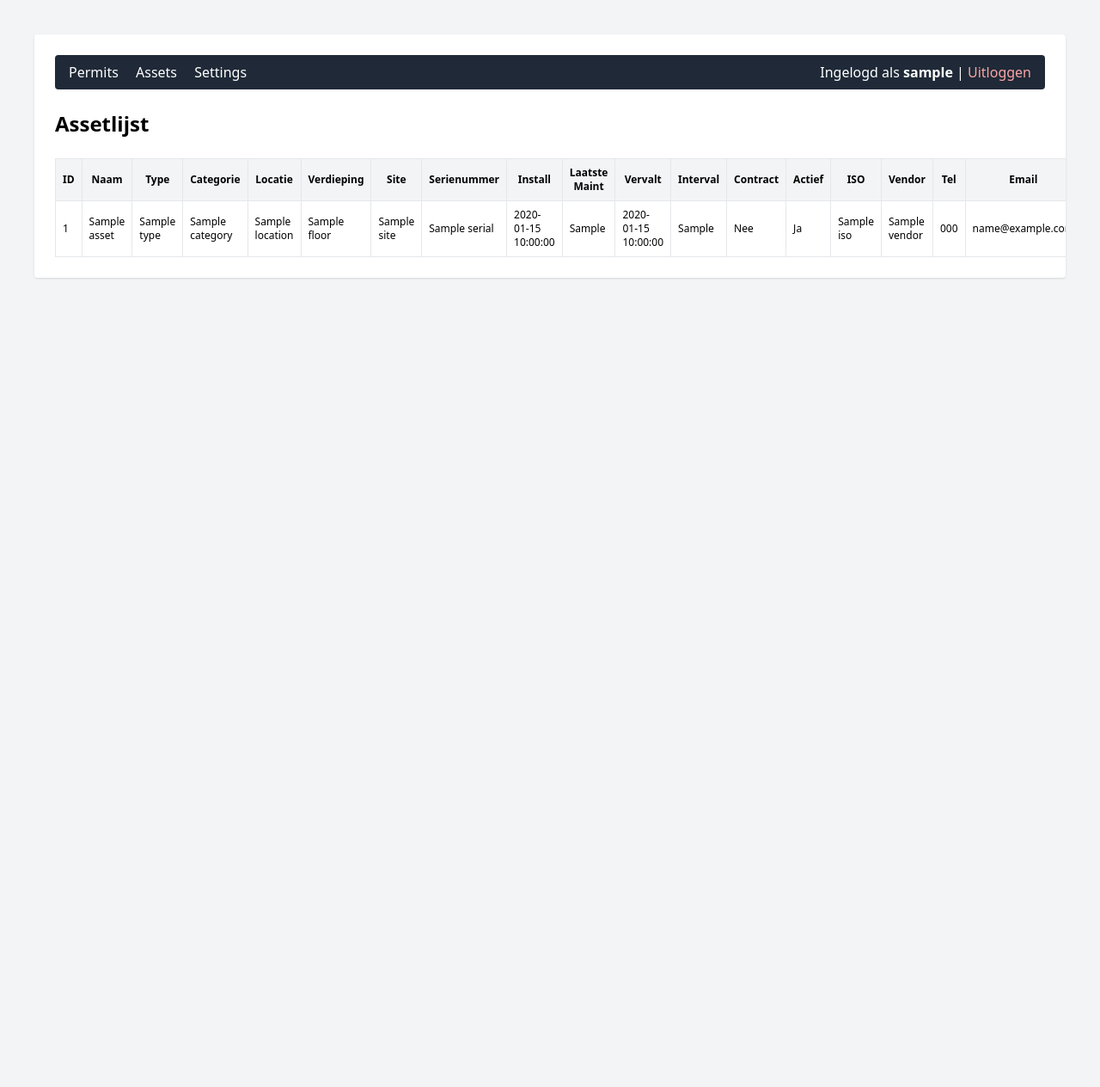
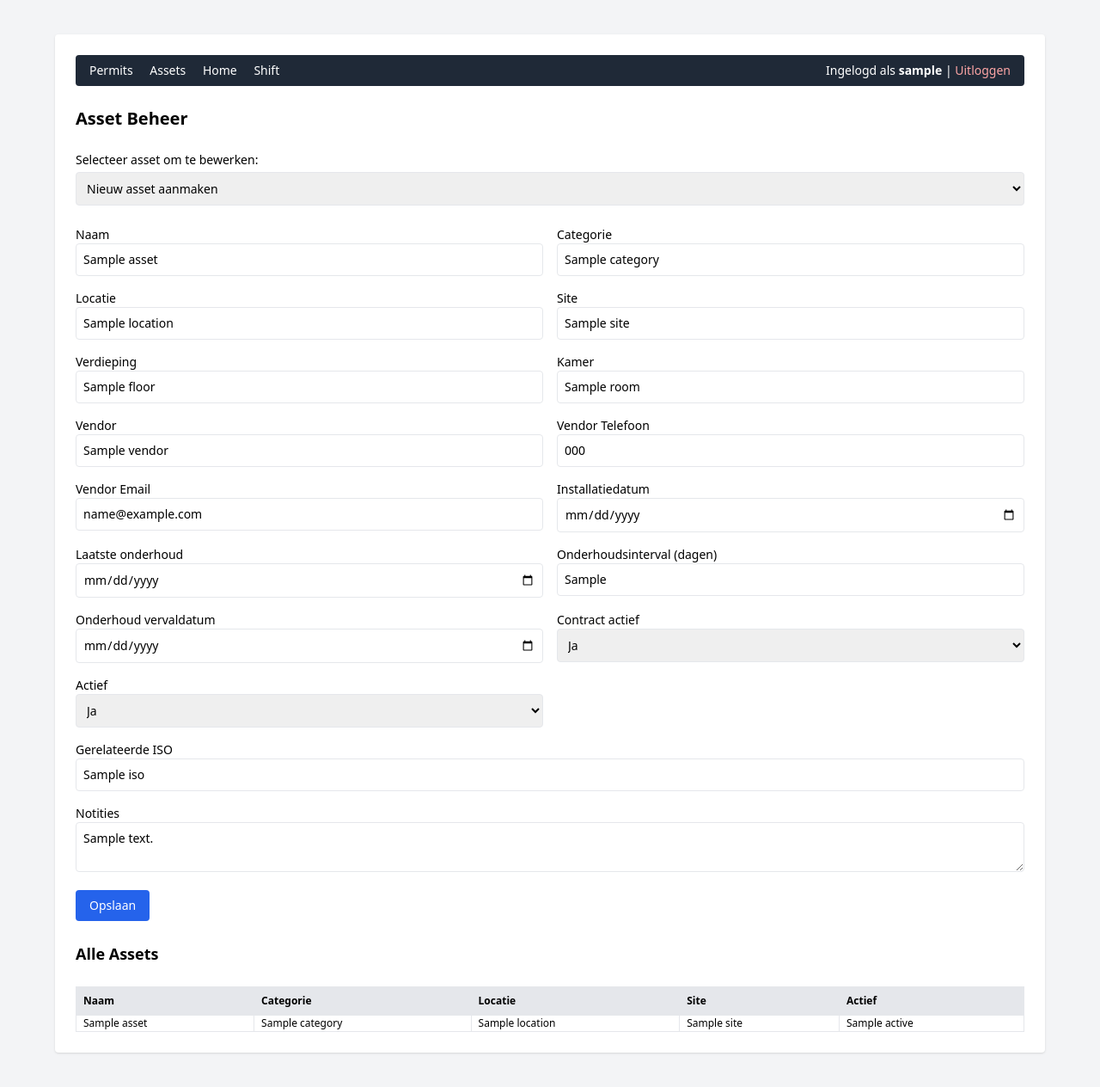
Before and after one commit to MaikelGevdLeeuw/Mslim, a Flask app: template templates/assets.html in a window 1280 px wide. Shown: the whole page at 86% size. Before the commit the page ends 324 px from the top, so only its background shows below. Run offline with Flask 3, Linux system fonts and the light colour scheme; the visitor is signed in with stand-in values (Sample User, id 1); the template is opened without the code that fills it: most values are stand-ins (such as "Sample title", 1, 10 or a date in 2020); some libraries are stand-ins or nearby versions.

Commit message:
Update assets.html

```diff
--- a/templates/assets.html
+++ b/templates/assets.html
@@ -1,18 +1,20 @@
-<!doctype html>
+<!DOCTYPE html>
 <html>
 <head>
   <meta charset="UTF-8">
-  <title>Assets</title>
+  <title>Asset Beheer</title>
   <script src="https://cdn.tailwindcss.com"></script>
 </head>
-<body class="bg-gray-100 p-10">
-  <div class="max-w-[95vw] mx-auto bg-white p-6 rounded shadow space-y-6 overflow-x-auto">
+<body class="bg-gray-100 p-10 text-sm">
+  <div class="max-w-6xl mx-auto bg-white p-6 rounded shadow space-y-6">
 
-    <div class="bg-gray-800 text-white px-4 py-2 flex justify-between items-center rounded">
+    <!-- Navigatie -->
+    <div class="bg-gray-800 text-white px-4 py-2 flex justify-between items-center rounded mb-6">
       <div class="space-x-4">
         <a href="/" class="hover:underline">Permits</a>
         <a href="/assets" class="hover:underline">Assets</a>
-        <a href="/settings" class="hover:underline">Settings</a>
+        <a href="/home" class="hover:underline">Home</a>
+        <a href="/shift" class="hover:underline">Shift</a>
       </div>
       <div>
         Ingelogd als <strong>{{ session['user'] }}</strong> |
@@ -20,71 +22,80 @@
       </div>
     </div>
 
-    <div class="flex justify-between items-center">
-      <h2 class="text-2xl font-bold">Assetlijst</h2>
-      {% if role == 'admin' %}
-      <a href="/asset/add" class="bg-green-600 text-white px-4 py-2 rounded">+ Nieuwe Asset</a>
-      {% endif %}
-    </div>
+    <h1 class="text-xl font-bold">Asset Beheer</h1>
 
-    <table class="table-auto w-full border border-gray-300 text-xs">
-      <thead class="bg-gray-100">
-        <tr>
-          <th class="p-2 border">ID</th>
+    <!-- Selecteer om te bewerken -->
+    <form method="GET" class="mb-4">
+      <label>Selecteer asset om te bewerken:</label>
+      <select name="edit_id" onchange="this.form.submit()" class="w-full border p-2 rounded mt-1">
+        <option value="">Nieuw asset aanmaken</option>
+        {% for a in assets %}
+          <option value="{{ a.id }}" {% if edit_id == a.id %}selected{% endif %}>{{ a.name }}</option>
+        {% endfor %}
+      </select>
+    </form>
+
+    <!-- Formulier -->
+    <form method="POST" action="/assets" class="grid grid-cols-2 gap-4">
+      <input type="hidden" name="id" value="{{ asset.id or '' }}">
+
+      <div><label>Naam</label><input name="name" class="w-full border p-2 rounded" value="{{ asset.name or '' }}"></div>
+      <div><label>Categorie</label><input name="category" class="w-full border p-2 rounded" value="{{ asset.category or '' }}"></div>
+      <div><label>Locatie</label><input name="location" class="w-full border p-2 rounded" value="{{ asset.location or '' }}"></div>
+      <div><label>Site</label><input name="site" class="w-full border p-2 rounded" value="{{ asset.site or '' }}"></div>
+      <div><label>Verdieping</label><input name="floor" class="w-full border p-2 rounded" value="{{ asset.floor or '' }}"></div>
+      <div><label>Kamer</label><input name="room" class="w-full border p-2 rounded" value="{{ asset.room or '' }}"></div>
+      <div><label>Vendor</label><input name="vendor" class="w-full border p-2 rounded" value="{{ asset.vendor or '' }}"></div>
+      <div><label>Vendor Telefoon</label><input name="vendor_phone" class="w-full border p-2 rounded" value="{{ asset.vendor_phone or '' }}"></div>
+      <div><label>Vendor Email</label><input name="vendor_email" class="w-full border p-2 rounded" value="{{ asset.vendor_email or '' }}"></div>
+      <div><label>Installatiedatum</label><input type="date" name="install_date" class="w-full border p-2 rounded" value="{{ asset.install_date or '' }}"></div>
+      <div><label>Laatste onderhoud</label><input type="date" name="last_maintenance" class="w-full border p-2 rounded" value="{{ asset.last_maintenance or '' }}"></div>
+      <div><label>Onderhoudsinterval (dagen)</label><input name="maintenance_interval" class="w-full border p-2 rounded" value="{{ asset.maintenance_interval or '' }}"></div>
+      <div><label>Onderhoud vervaldatum</label><input type="date" name="maintenance_due" class="w-full border p-2 rounded" value="{{ asset.maintenance_due or '' }}"></div>
+      <div><label>Contract actief</label>
+        <select name="contract_active" class="w-full border p-2 rounded">
+          <option value="ja" {% if asset.contract_active == 'ja' %}selected{% endif %}>Ja</option>
+          <option value="nee" {% if asset.contract_active == 'nee' %}selected{% endif %}>Nee</option>
+        </select>
+      </div>
+      <div><label>Actief</label>
+        <select name="active" class="w-full border p-2 rounded">
+          <option value="ja" {% if asset.active == 'ja' %}selected{% endif %}>Ja</option>
+          <option value="nee" {% if asset.active == 'nee' %}selected{% endif %}>Nee</option>
+        </select>
+      </div>
+      <div class="col-span-2"><label>Gerelateerde ISO</label><input name="iso" class="w-full border p-2 rounded" value="{{ asset.iso or '' }}"></div>
+      <div class="col-span-2"><label>Notities</label><textarea name="notes" class="w-full border p-2 rounded">{{ asset.notes or '' }}</textarea></div>
+      <div class="col-span-2">
+        <button class="bg-blue-600 text-white px-4 py-2 rounded">Opslaan</button>
+      </div>
+    </form>
+
+    <!-- Lijst -->
+    <h2 class="text-lg font-semibold mt-10">Alle Assets</h2>
+    <table class="w-full text-left border mt-2">
+      <thead>
+        <tr class="bg-gray-200 text-xs">
           <th class="p-2 border">Naam</th>
-          <th class="p-2 border">Type</th>
           <th class="p-2 border">Categorie</th>
           <th class="p-2 border">Locatie</th>
-          <th class="p-2 border">Verdieping</th>
           <th class="p-2 border">Site</th>
-          <th class="p-2 border">Serienummer</th>
-          <th class="p-2 border">Install</th>
-          <th class="p-2 border">Laatste Maint</th>
-          <th class="p-2 border">Vervalt</th>
-          <th class="p-2 border">Interval</th>
-          <th class="p-2 border">Contract</th>
           <th class="p-2 border">Actief</th>
-          <th class="p-2 border">ISO</th>
-          <th class="p-2 border">Vendor</th>
-          <th class="p-2 border">Tel</th>
-          <th class="p-2 border">Email</th>
-          <th class="p-2 border">Notes</th>
-          {% if role == 'admin' %}
-          <th class="p-2 border">Actie</th>
-          {% endif %}
         </tr>
       </thead>
       <tbody>
         {% for a in assets %}
-        <tr class="hover:bg-gray-50">
-          <td class="p-2 border">{{ a.id }}</td>
-          <td class="p-2 border">{{ a.name }}</td>
-          <td class="p-2 border">{{ a.type }}</td>
-          <td class="p-2 border">{{ a.category }}</td>
-          <td class="p-2 border">{{ a.location }}</td>
-          <td class="p-2 border">{{ a.floor }}</td>
-          <td class="p-2 border">{{ a.site }}</td>
-          <td class="p-2 border">{{ a.serial }}</td>
-          <td class="p-2 border">{{ a.install_date }}</td>
-          <td class="p-2 border">{{ a.last_maintenance }}</td>
-          <td class="p-2 border">{{ a.maintenance_due }}</td>
-          <td class="p-2 border">{{ a.maintenance_interval }}</td>
-          <td class="p-2 border">{{ 'Ja' if a.vendor_contract_active else 'Nee' }}</td>
-          <td class="p-2 border">{{ 'Ja' if a.active else 'Nee' }}</td>
-          <td class="p-2 border">{{ a.iso }}</td>
-          <td class="p-2 border">{{ a.vendor }}</td>
-          <td class="p-2 border">{{ a.vendor_phone }}</td>
-          <td class="p-2 border">{{ a.vendor_email }}</td>
-          <td class="p-2 border">{{ a.notes }}</td>
-          {% if role == 'admin' %}
-          <td class="p-2 border">
-            <a href="/asset/edit/{{ a.id }}" class="text-blue-600 underline">Bewerk</a>
-          </td>
-          {% endif %}
+        <tr class="text-xs">
+          <td class="border px-2">{{ a.name }}</td>
+          <td class="border px-2">{{ a.category }}</td>
+          <td class="border px-2">{{ a.location }}</td>
+          <td class="border px-2">{{ a.site }}</td>
+          <td class="border px-2">{{ a.active }}</td>
         </tr>
         {% endfor %}
       </tbody>
     </table>
+
   </div>
 </body>
 </html>
```
